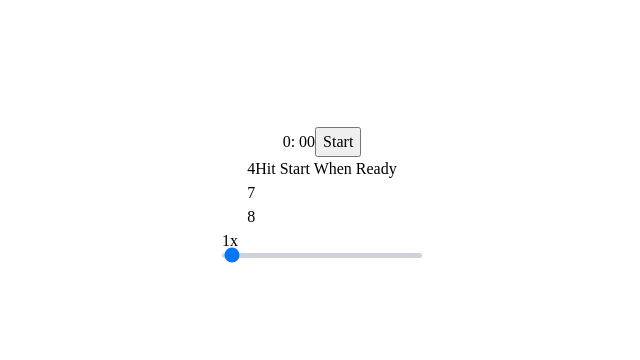
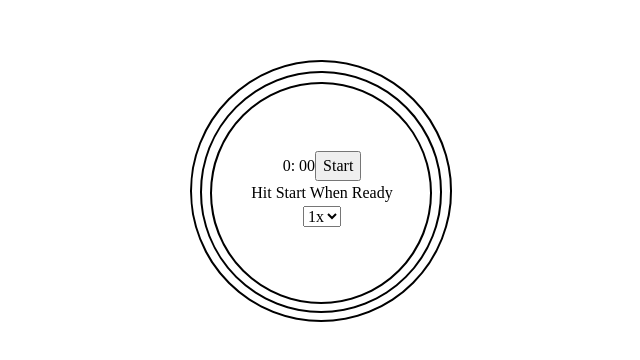
Before and after one commit to galosandoval/478-breathing, a React (Create React App) app: page / in a window 1280 px wide. Shown: the part 210-570 px from the top of the page, without its empty margins (318-958 px from the left). Built offline with nearby package versions, Linux system fonts and the light colour scheme.

Commit message:
adds circles for timers in countdown component

```diff
--- a/src/App.css
+++ b/src/App.css
@@ -4,7 +4,9 @@
   justify-content: center;
   align-items: center;
   height: 100vh;
+  max-width: 25em;
 }
-.main {
+#root {
   display: flex;
+  justify-content: center;
 }
--- a/src/App.js
+++ b/src/App.js
@@ -1,7 +1,7 @@
 import { useState } from "react";
 import { Countdown } from "./features/countdown/Countdown";
 import { Instructions } from "./features/instructions/Instructions";
-import { Slider } from "./features/slider/Slider";
+import { Slider } from "./features/select/Select";
 import { Timer } from "./features/timer/Timer";
 
 import "./App.css";
@@ -35,7 +35,6 @@ function App() {
         countdown={countdown}
         setCountdown={setCountdown}
       />
-      <div className="main">
       <Countdown countdown={countdown} />
       <Instructions
         time={time}
@@ -44,7 +43,6 @@ function App() {
         breatheInstructions={breatheInstructions}
         setBreatheInstructions={setBreatheInstructions}
       />
-      </div>
       <Slider
         breatheInstructions={breatheInstructions}
         setBreatheInstructions={setBreatheInstructions}
--- a/src/features/countdown/Countdown.jsx
+++ b/src/features/countdown/Countdown.jsx
@@ -1,11 +1,26 @@
 import React from "react";
+import "./countdown.css";
 
-export const Countdown = ({countdown}) => {
+export const Countdown = ({ countdown }) => {
+
+  console.log("countdown", countdown);
   return (
-    <div className="countdown-container">
-      <div className="countdown">{countdown.step1}</div>
+    <div className="countdown">
+      <svg className="countdown__svg-1">
+        {/* animation: countdown-1 4s linear infinite forwards;  */}
+        <circle className="countdown__circle-1" r="110" cx="120" cy="120"></circle>
+      </svg>
+      <svg className="countdown__svg-2">
+        {/* animation: countdown-2 7s linear infinite forwards; */}
+        <circle className="countdown__circle-2" r="120" cx="130" cy="128"></circle>
+      </svg>
+      <svg className="countdown__svg-3">
+        {/* animation: countdown-3 8s linear infinite forwards; */}
+        <circle className="countdown__circle-3" r="130" cx="133" cy="132"></circle>
+      </svg>
+      {/* <div className="countdown">{countdown.step1}</div>
       <div className="countdown">{countdown.step2}</div>
-      <div className="countdown">{countdown.step3}</div>
+      <div className="countdown">{countdown.step3}</div> */}
     </div>
   );
 };
--- /dev/null
+++ b/src/features/countdown/countdown.css
@@ -0,0 +1,82 @@
+.countdown {
+  position: relative;
+  width: 100%;
+}
+.countdown__svg-1 {
+  position: absolute;
+  transform: rotateY(-180deg) rotateZ(-90deg);
+  height: 15em;
+  width: 15em;
+  bottom: -132px;
+  left: -50px;
+  z-index: -1;
+}
+.countdown__circle-1 {
+  stroke-dasharray: 689px;
+  stroke-dashoffset: 0px;
+  stroke-linecap: square;
+  stroke-width: 2px;
+  stroke: black;
+  fill: none;
+  /* animation: countdown-1 5s linear infinite forwards; */
+}
+.countdown__svg-2 {
+  position: absolute;
+  transform: rotateY(-180deg) rotateZ(-90deg);
+  height: 16em;
+  width: 16em;
+  bottom: -141px;
+  left: -58px;
+  z-index: -1;
+}
+.countdown__circle-2 {
+  stroke-dasharray: 752px;
+  stroke-dashoffset: 0px;
+  stroke-linecap: square;
+  stroke-width: 2px;
+  stroke: black;
+  fill: none;
+
+}
+.countdown__svg-3 {
+  position: absolute;
+  transform: rotateY(-180deg) rotateZ(-90deg);
+  height: 17em;
+  width: 17em;
+  bottom: -143px;
+  left: -70px;
+  z-index: -1;
+}
+.countdown__circle-3 {
+  stroke-dasharray: 815px;
+  stroke-dashoffset: 0px;
+  stroke-linecap: square;
+  stroke-width: 2px;
+  stroke: black;
+  fill: none;
+  /* animation: countdown-3 5s linear infinite forwards; */
+}
+@keyframes countdown-1 {
+  from {
+    stroke-dashoffset: 0px;
+  }
+  to {
+    stroke-dashoffset: 689px;
+  }
+}
+@keyframes countdown-2 {
+  from {
+    stroke-dashoffset: 0px;
+  }
+  to {
+    stroke-dashoffset: 752px;
+  }
+}
+@keyframes countdown-3 {
+  from {
+    stroke-dashoffset: 0px;
+  }
+  to {
+    stroke-dashoffset: 815px;
+  }
+}
--- /dev/null
+++ b/src/features/select/Select.jsx
@@ -0,0 +1,26 @@
+import React, { useState } from "react";
+
+export const Slider = ({ breatheInstructions, setBreatheInstructions }) => {
+  const [value, setValue] = useState(breatheInstructions.repeatCount);
+  return (
+    <div>
+      <select
+        value={value}
+        onChange={(event) => {
+          setValue(event.target.value);
+          setBreatheInstructions((state) => ({
+            ...state,
+            repeatCount: Number(event.target.value)
+          }));
+        }}
+        name="repeat"
+        id="repeat"
+      >
+        <option value={1}>1x</option>
+        <option value={2}>2x</option>
+        <option value={3}>3x</option>
+        <option value={4}>4x</option>
+      </select>
+    </div>
+  );
+};
--- a/src/features/slider/Slider.jsx
+++ /dev/null
@@ -1,28 +0,0 @@
-import React, { useState } from "react";
-import "./slider.css";
-
-export const Slider = ({ breatheInstructions, setBreatheInstructions }) => {
-  const [value, setValue] = useState(breatheInstructions.repeatCount);
-  // console.log(breatheInstructions.)
-  return (
-    <div>
-      <p>{value}x</p>
-      <input
-        type="range"
-        min={1}
-        max={4}
-        value={value}
-        className="thumb"
-        onChange={(event) => {
-          setValue(event.target.value);
-          setBreatheInstructions((state) => ({ ...state, repeatCount: Number(event.target.value) }));
-          console.log("breath isntructions", breatheInstructions);
-        }}
-      />
-      <div className="slider">
-        <div className="slider__track" />
-        <div className="slider__range" />
-      </div>
-    </div>
-  );
-};
--- a/src/features/slider/slider.css
+++ /dev/null
@@ -1,53 +0,0 @@
-.slider {
-  position: relative;
-  width: 200px;
-}
-
-.slider__track,
-.slider__range {
-  border-radius: 3px;
-  height: 5px;
-  position: absolute;
-}
-
-.slider__track {
-  background-color: #ced4da;
-  width: 100%;
-  z-index: 1;
-}
-
-.slider__range {
-  background-color: #9fe5e1;
-  z-index: 2;
-}
-
-/* Removing the default appearance */
-/* .thumb,
-.thumb::-webkit-slider-thumb {
-  -webkit-appearance: none;
-  -webkit-tap-highlight-color: transparent;
-} */
-
-.thumb {
-  position: absolute;
-  height: 0;
-  width: 200px;
-  outline: none;
-  z-index: 3;
-}
-
-/* For Chrome browsers */
-.thumb::-webkit-slider-thumb,
-/* For Firefox browsers */
-.thumb::-moz-range-thumb {
-  background-color: #f1f5f7;
-  border: none;
-  border-radius: 50%;
-  box-shadow: 0 0 1px 1px #ced4da;
-  cursor: pointer;
-  height: 18px;
-  width: 18px;
-  margin-top: 4px;
-  pointer-events: all;
-  position: relative;
-}
```
Lines whose indentation alone changed are shown as unchanged.
